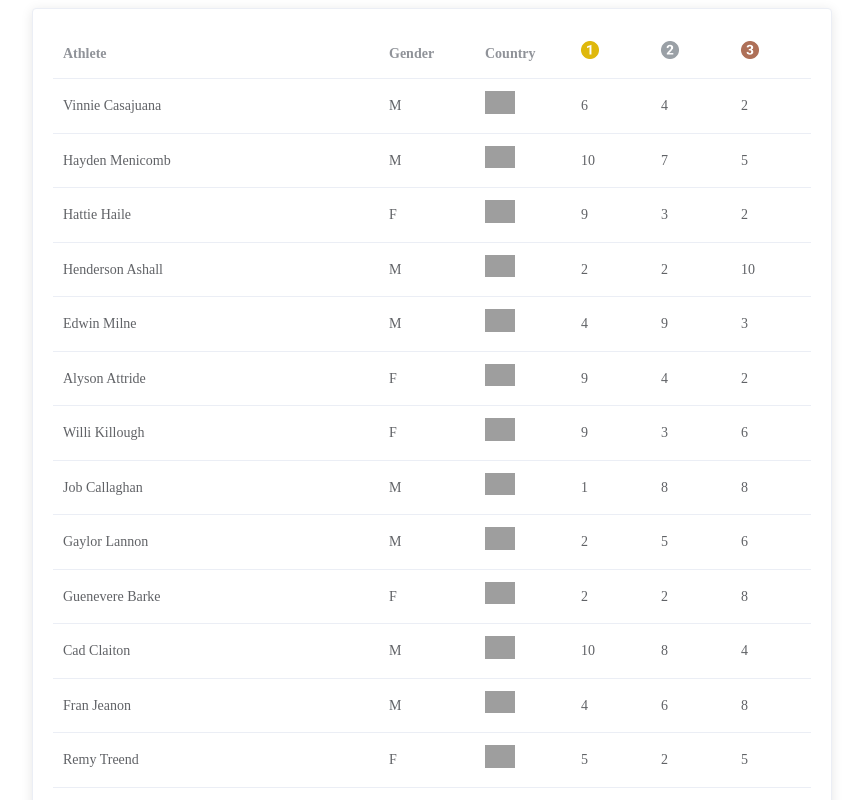
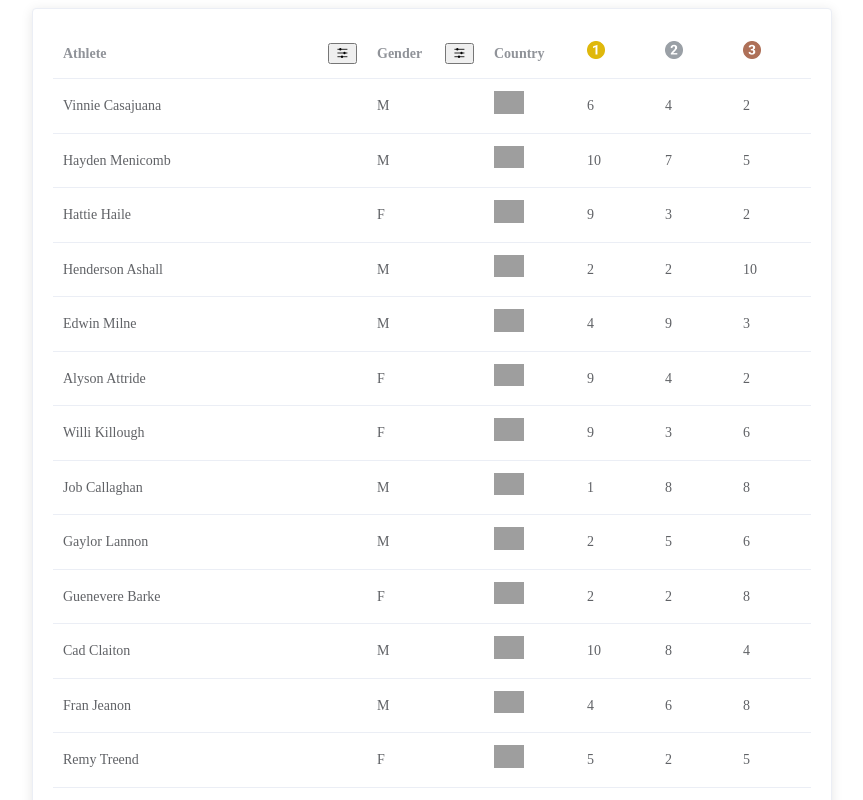
Before and after one commit to devvdevv/advanced-element-table, a Vue app: page / in a window 1280 px wide. Shown: the top 800 px of the page, without its empty margins (208-1071 px from the left). Built offline with nearby package versions, Linux system fonts and the light colour scheme; grey boxes are pictures that could not be loaded.

Commit message:
_feature_ : filter - UI

```diff
--- a/src/components/AdvancedTable.vue
+++ b/src/components/AdvancedTable.vue
@@ -37,15 +37,21 @@ https://element.eleme.io/#/en-US/component/table
           slot="header"
           v-if="columns[column].header !== null"
         >
+          <div style="display:flex">
             <div
-            v-if="(typeof columns[column].formatter !== 'function')"
+              v-if="(typeof columns[column].header === 'object')"
               :is="columns[column].header"
             >
             </div>
             <div
-            v-else
+              v-else-if="(typeof columns[column].header === 'function')"
               :formatter="columns[column].header"
             >
+            </div>
+            <div v-else> {{ columns[column].label }}</div>
+            <div class="filter" v-if="columns[column].filter">
+              <fitler-box :filterType="columns[column].filterType"></fitler-box>
+            </div>
           </div>
         </template>
         <template
@@ -76,8 +82,17 @@ https://element.eleme.io/#/en-US/component/table
   </div>
 </template>
 
+<style lang="css">
+.filter {
+  margin-left: auto;
+}
+</style>
+
 <script>
+import FitlerBox from './filters/FitlerBox.vue';
+
 export default {
+  components: { FitlerBox },
   props: [
     "rows",
     "columns",
--- /dev/null
+++ b/src/components/filters/FitlerBox.vue
@@ -0,0 +1,47 @@
+<template>
+  <el-popover
+    placement="bottom"
+    title="Filter (developing, just 4 view)"
+    width="200"
+    trigger="manual"
+    v-model="visible"
+  >
+    <button slot="reference" @click="visible = !visible">
+      <i slot="reference" class="el-icon-s-operation"></i>
+    </button>
+    <div class="content">
+      <string-filter-type v-if="filterType === 'string'"></string-filter-type>
+      <attributes-filter-type
+        v-else-if="filterType === 'attribute'"
+      ></attributes-filter-type>
+      <div class="apply-btn">
+        <el-button class="apply" type="primary" size="medium">Apply</el-button>
+      </div>
+    </div>
+  </el-popover>
+</template>
+
+<style lang="css">
+.apply-btn {
+  width: 180px;
+  margin: 10px auto 0 auto;
+}
+
+.apply {
+  width: 180px;
+}
+</style>
+
+<script>
+import AttributesFilterType from "./types/AttributesFilterType.vue";
+import StringFilterType from "./types/StringFilterType.vue";
+export default {
+  components: { StringFilterType, AttributesFilterType },
+  props: ["filterType"],
+  data() {
+    return {
+      visible: false,
+    };
+  },
+};
+</script>
--- /dev/null
+++ b/src/components/filters/types/AttributesFilterType.vue
@@ -0,0 +1,33 @@
+<template>
+  <div>
+    <el-select v-model="value" filterable placeholder="Select">
+      <el-option
+        v-for="item in options"
+        :key="item.value"
+        :label="item.label"
+        :value="item.value"
+      >
+      </el-option>
+    </el-select>
+  </div>
+</template>
+
+<script>
+export default {
+  data() {
+    return {
+      options: [
+        {
+          value: "M",
+          label: "M",
+        },
+        {
+          value: "F",
+          label: "F",
+        },
+      ],
+      value: "",
+    };
+  },
+};
+</script>
--- /dev/null
+++ b/src/components/filters/types/StringFilterType.vue
@@ -0,0 +1,15 @@
+<template>
+  <div>
+    <el-input placeholder="Please input" v-model="input"></el-input>
+  </div>
+</template>
+
+<script>
+export default {
+  data() {
+    return {
+      input: "",
+    };
+  },
+};
+</script>
--- a/src/demo/Demo.vue
+++ b/src/demo/Demo.vue
@@ -44,11 +44,15 @@ export default {
           id: 2,
           label: "Athlete",
           minWidth: 40,
+          filter: true,
+          filterType: 'string'
         },
         gender: {
           id: 3,
           label: "Gender",
-          minWidth: 12,
+          minWidth: 15,
+          filter: true,
+          filterType: 'attribute'
         },
         country: {
           id: 4,
@@ -75,7 +79,7 @@ export default {
           header: BronzeHeaderVue
         },
       },
-      total: null,
+      total: 20,
       isLoading: false,
       pageNum: 1,
       pageSize: 20,
```
Also changed, not shown: src/assets/filter.png (added). Lines whose indentation alone changed are shown as unchanged.
